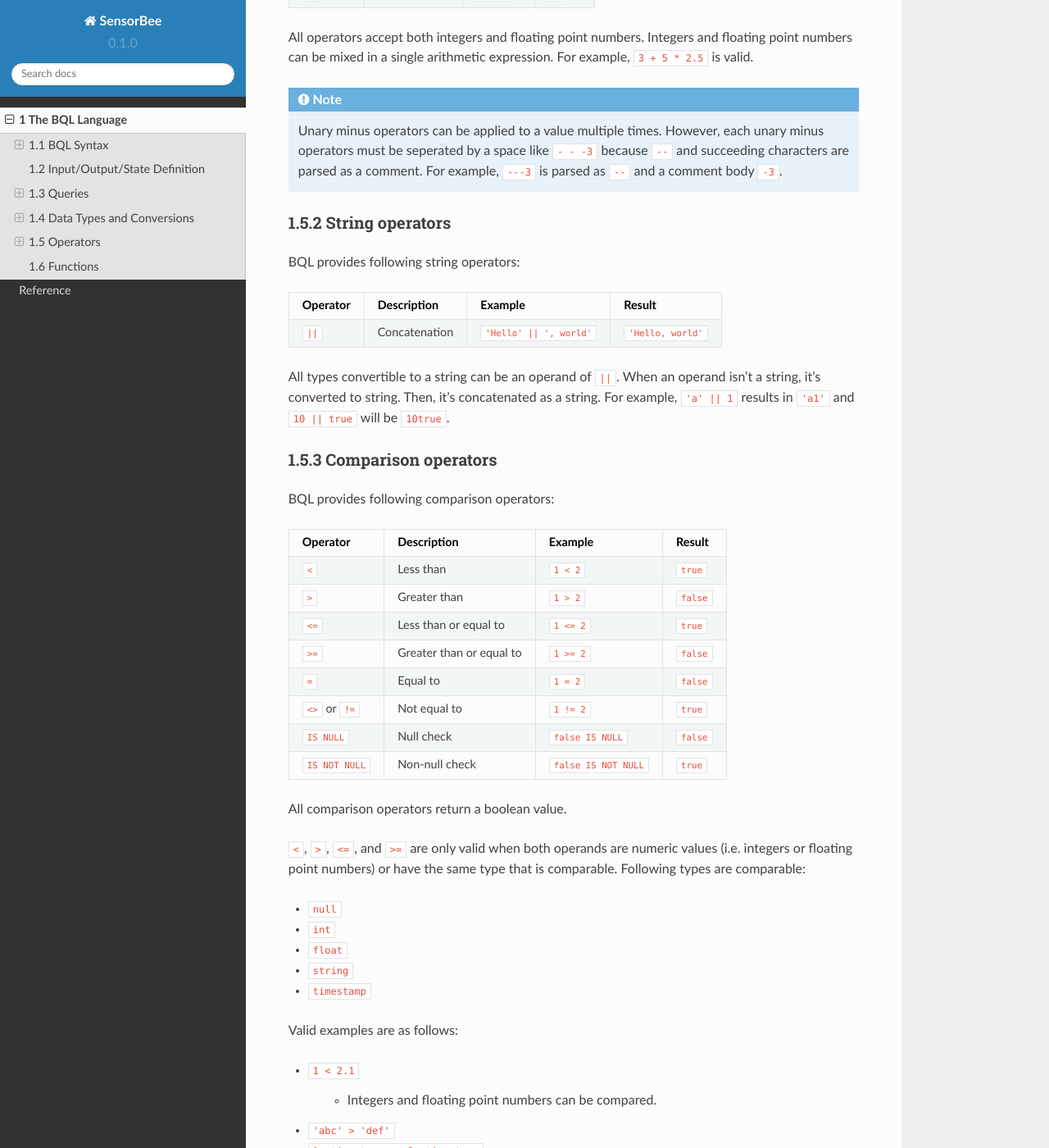
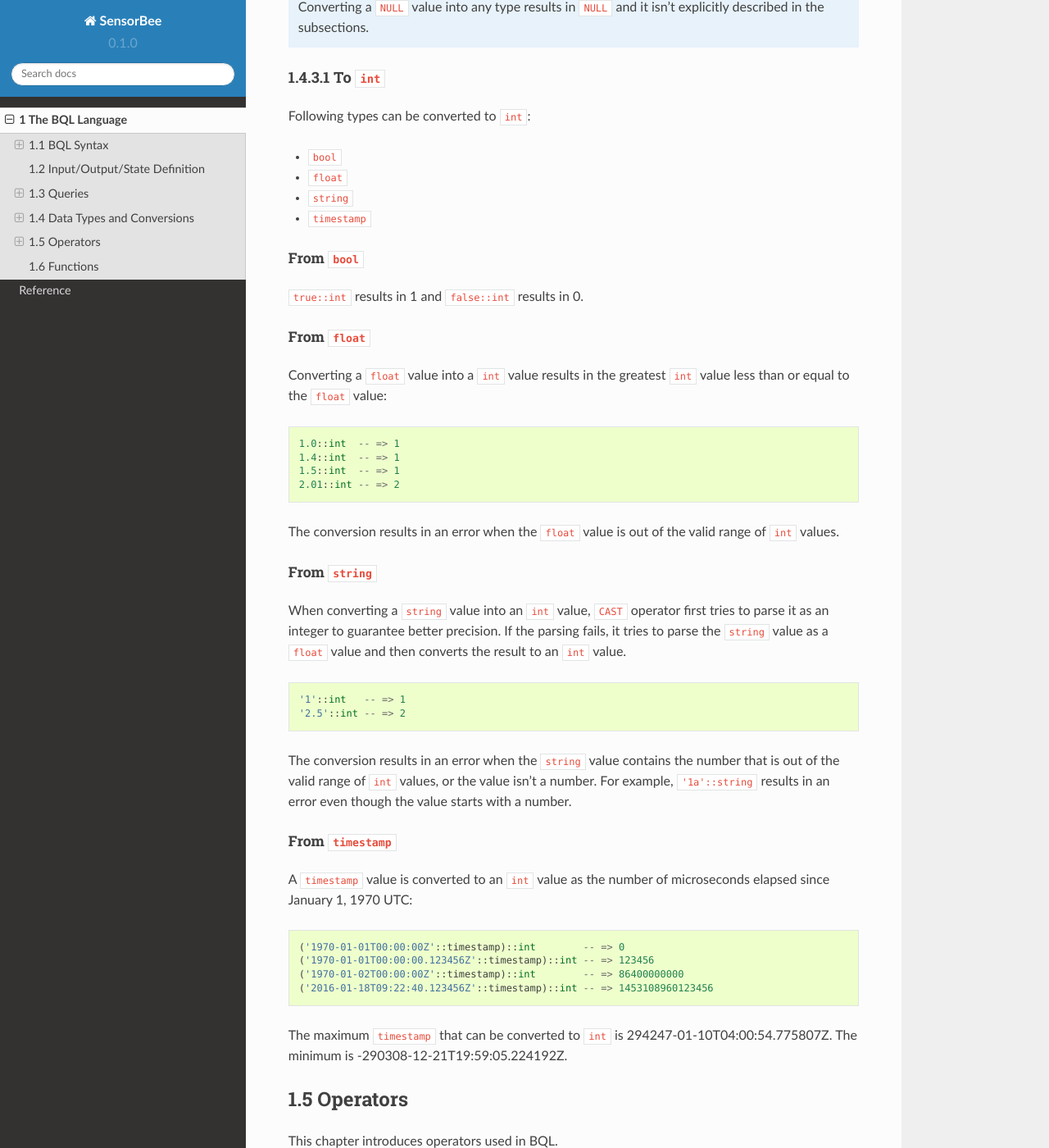
Before and after one commit to sensorbee/docs, a Sphinx documentation site: the page built from source/bql.rst, in a window 1280 px wide and 1400 px high, scrolled down 18643 px. Shown: the whole window at 82% size. Built offline with Sphinx 7.4.7 and the Read the Docs theme 2.0.0, drawn with Linux system fonts in a browser that asks for light colours; some of the changed text lies outside the part shown.

Commit message:
Add description of to int type conversion

```diff
--- a/source/bql/types.rst
+++ b/source/bql/types.rst
@@ -203,4 +203,89 @@
 Conversions
 ===========
 
-TODO
+BQL provides ``CAST(value AS type)`` operator, or ``value::type`` as a syntactic
+suger, that converts the given value to a corresponding value in the given type,
+if those types are convertible. For example, ``CAST(1 AS string)``, or
+``1::string``, converts an ``int`` value ``1`` to a ``string`` value and
+results in ``'1'``. Converting to the same type as the value's type is valid.
+For instance, ``'str'::string`` doesn't do anything and results in ``'str'``.
+
+The following types are valid for the target type of ``CAST`` operator:
+
+* ``bool``
+* ``int``
+* ``float``
+* ``string``
+* ``blob``
+* ``timestamp``
+
+Specifying ``null``, ``array``, or ``map`` as the target type results in an
+error.
+
+This section describes how type conversions work in BQL.
+
+.. note::
+
+    Converting a ``NULL`` value into any type results in ``NULL`` and it isn't
+    explicitly described in the subsections.
+
+To ``int``
+----------
+
+Following types can be converted to ``int``:
+
+* ``bool``
+* ``float``
+* ``string``
+* ``timestamp``
+
+From ``bool``
+^^^^^^^^^^^^^
+
+``true::int`` results in 1 and ``false::int`` results in 0.
+
+From ``float``
+^^^^^^^^^^^^^^
+
+Converting a ``float`` value into a ``int`` value results in the greatest
+``int`` value less than or equal to the ``float`` value::
+
+    1.0::int  -- => 1
+    1.4::int  -- => 1
+    1.5::int  -- => 1
+    2.01::int -- => 2
+
+The conversion results in an error when the ``float`` value is out of the valid
+range of ``int`` values.
+
+From ``string``
+^^^^^^^^^^^^^^^
+
+When converting a ``string`` value into an ``int`` value, ``CAST`` operator
+first tries to parse it as an integer to guarantee better precision. If the
+parsing fails, it tries to parse the ``string`` value as a ``float`` value and
+then converts the result to an ``int`` value.
+
+::
+
+    '1'::int   -- => 1
+    '2.5'::int -- => 2
+
+The conversion results in an error when the ``string`` value contains the
+number that is out of the valid range of ``int`` values, or the value isn't a
+number. For example, ``'1a'::string`` results in an error even though the value
+starts with a number.
+
+From ``timestamp``
+^^^^^^^^^^^^^^^^^^
+
+A ``timestamp`` value is converted to an ``int`` value as the number of
+microseconds elapsed since January 1, 1970 UTC::
+
+    ('1970-01-01T00:00:00Z'::timestamp)::int        -- => 0
+    ('1970-01-01T00:00:00.123456Z'::timestamp)::int -- => 123456
+    ('1970-01-02T00:00:00Z'::timestamp)::int        -- => 86400000000
+    ('2016-01-18T09:22:40.123456Z'::timestamp)::int -- => 1453108960123456
+
+The maximum ``timestamp`` that can be converted to ``int`` is
+294247-01-10T04:00:54.775807Z. The minimum is -290308-12-21T19:59:05.224192Z.
```
